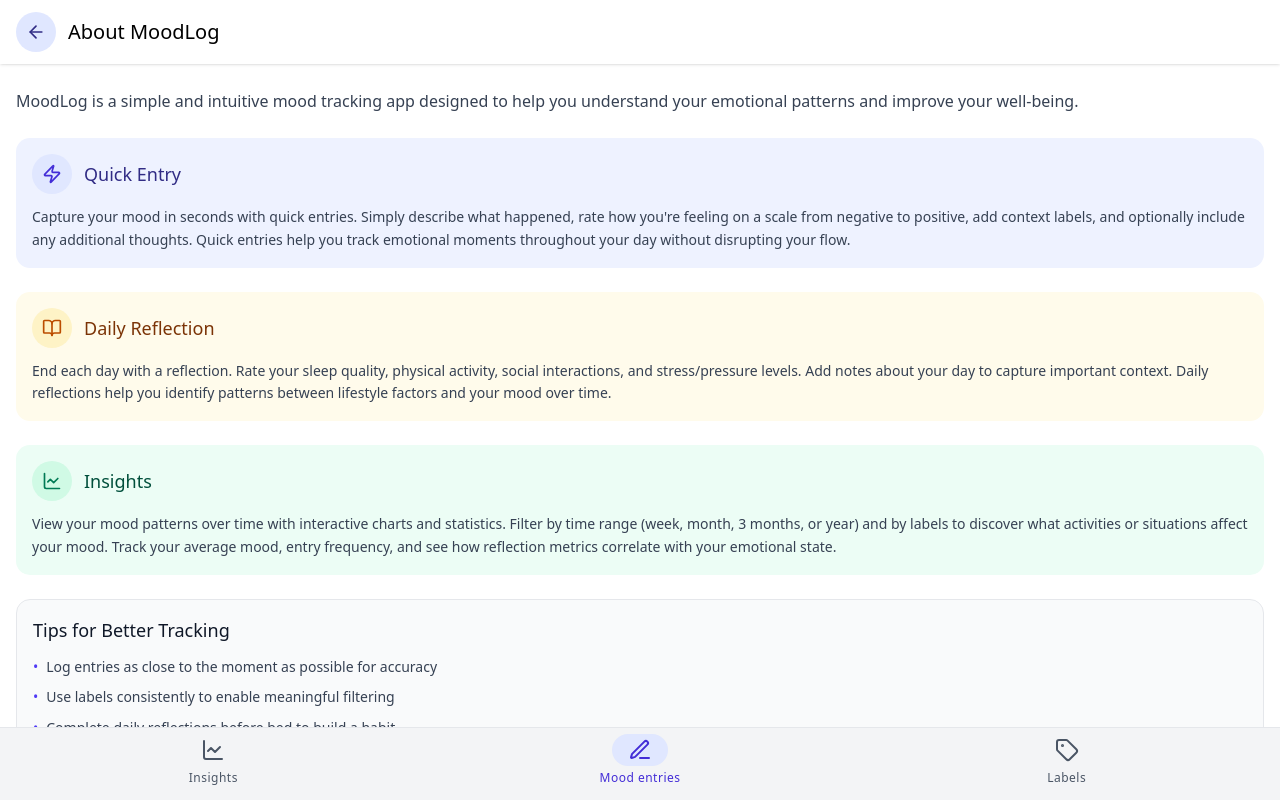
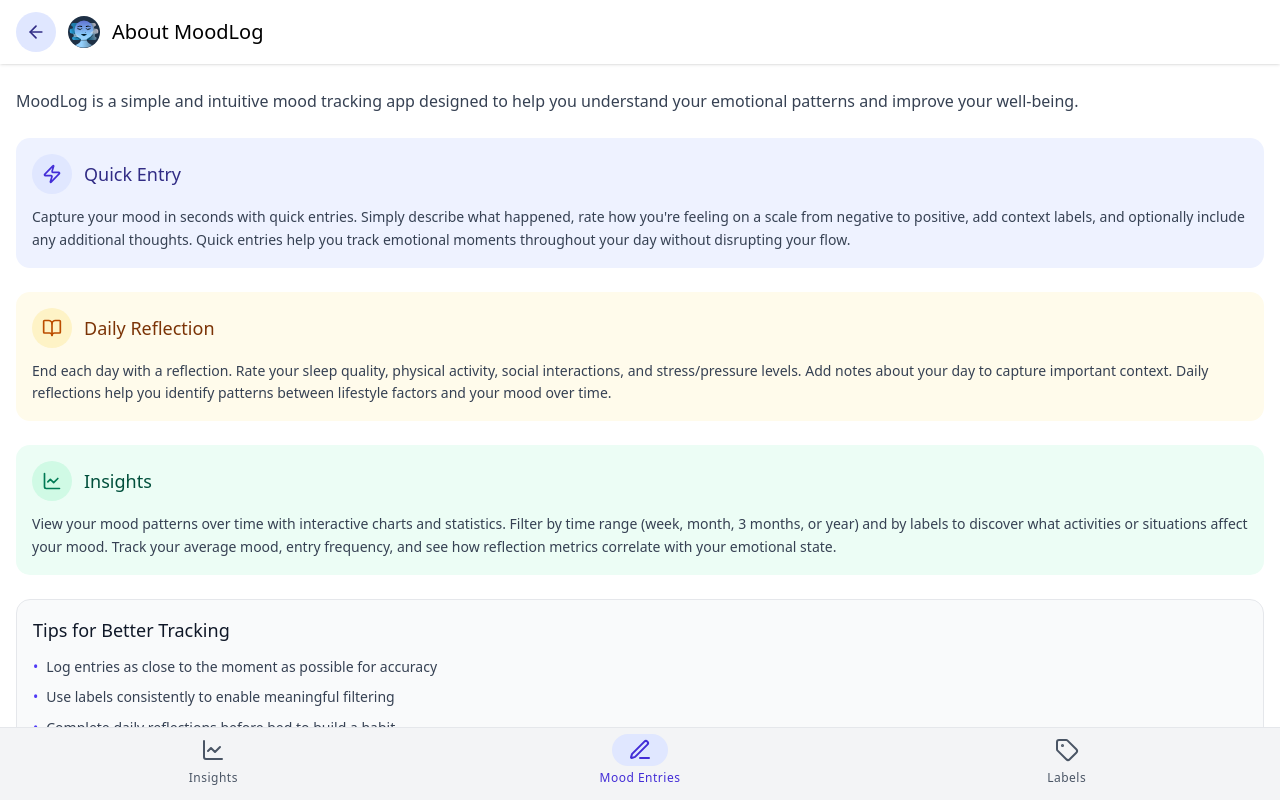
Before and after one commit to metju-ac/moodlog, a SvelteKit app: page /about in a window 1280 px wide. Built offline with nearby package versions, Linux system fonts and the light colour scheme.

Commit message:
feat: add logo

```diff
--- a/src/lib/components/Navigation.svelte
+++ b/src/lib/components/Navigation.svelte
@@ -11,7 +11,7 @@
 
   const tabs = [
     { id: 'insights' as const, label: 'Insights', icon: LineChart, href: `${base}/insights` },
-    { id: 'mood-entries' as const, label: 'Mood entries', icon: Edit3, href: `${base}/` },
+    { id: 'mood-entries' as const, label: 'Mood Entries', icon: Edit3, href: `${base}/` },
     { id: 'labels' as const, label: 'Labels', icon: Tag, href: `${base}/labels` },
   ];
 </script>
--- a/src/routes/about/+page.svelte
+++ b/src/routes/about/+page.svelte
@@ -2,6 +2,7 @@
   import { base } from '$app/paths';
   import { ArrowLeft, Zap, BookOpen, LineChart } from '@lucide/svelte';
   import Navigation from '$lib/components/Navigation.svelte';
+  import favicon from '$lib/assets/favicon.svg';
 </script>
 
 <svelte:head>
@@ -19,6 +20,7 @@
       >
         <ArrowLeft class="h-5 w-5 text-indigo-900" />
       </a>
+      <img src={favicon} alt="MoodLog logo" class="h-8 w-8" />
       <h1 class="text-xl font-medium text-black">About MoodLog</h1>
     </div>
   </div>
```
